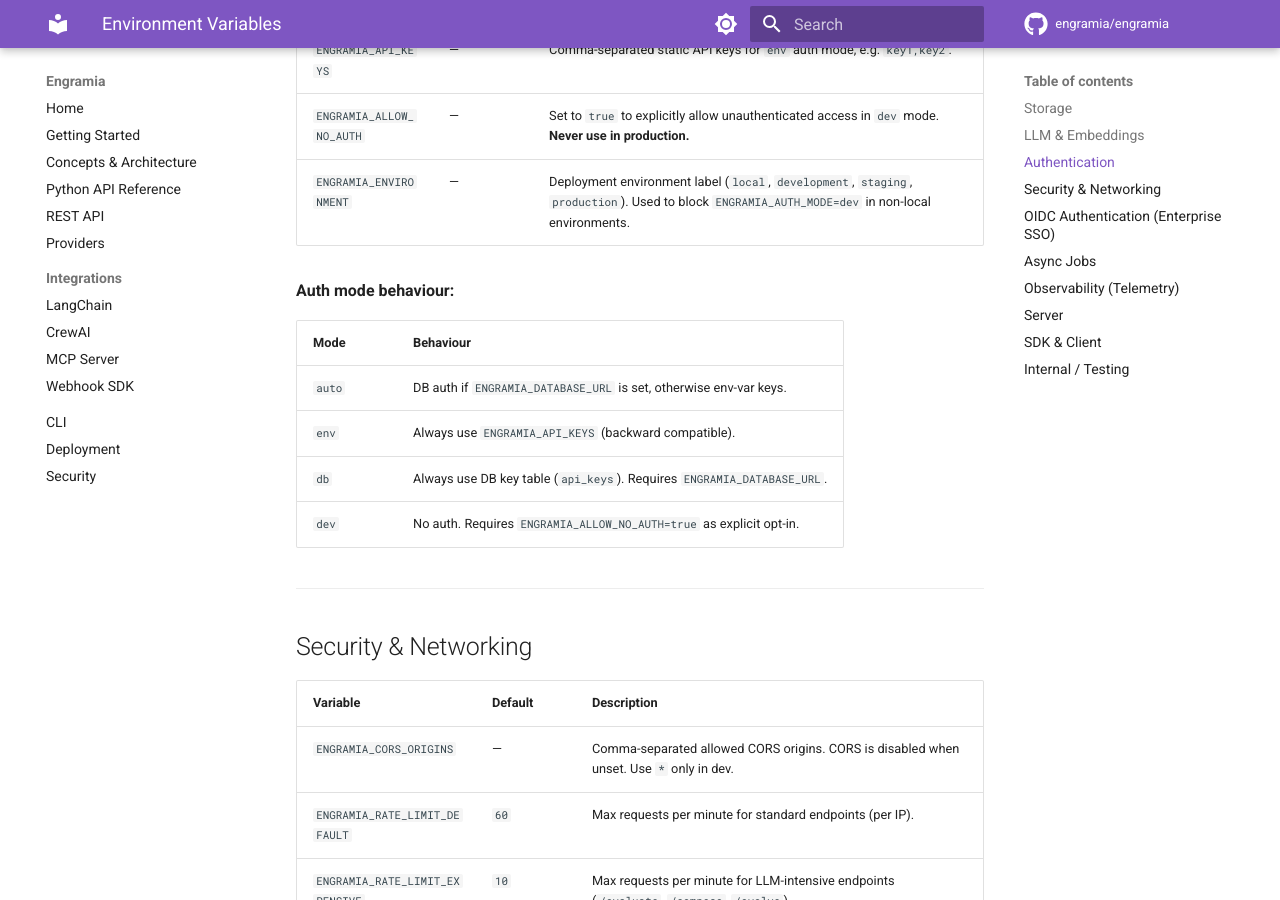
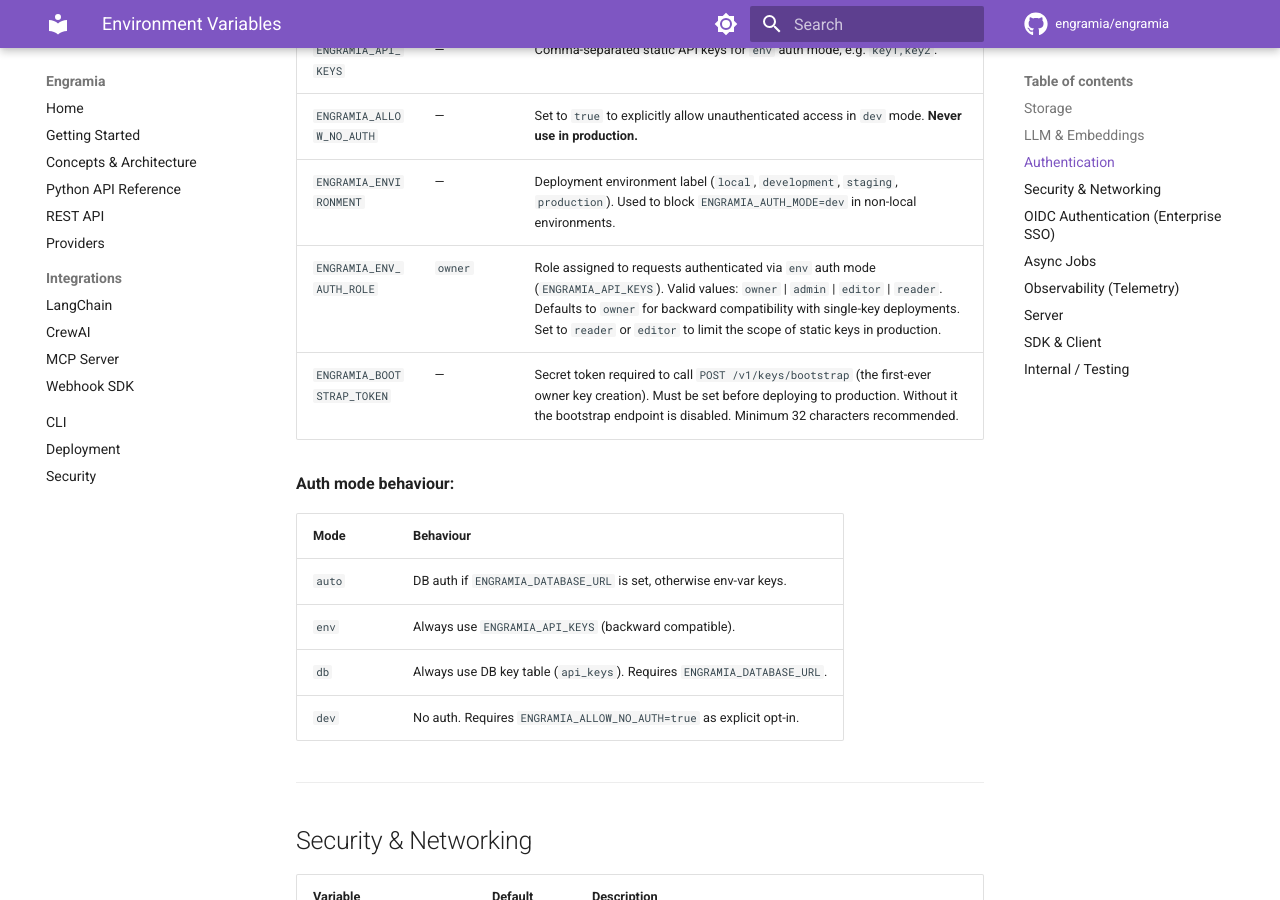
Before and after one commit to engramia/engramia, an MkDocs documentation site: the page built from docs/environment-variables.md, in a window 1280 px wide and 900 px high, scrolled down 1490 px. Built offline with MkDocs 1.6.1 and Material for MkDocs 9.7.7, drawn with Linux system fonts in a browser that asks for light colours; comment, search, counter and statistics services are not loaded; some of the changed text lies outside the part shown.

Commit message:
docs: document 3 missing env vars in environment-variables.md (#13)
Added documentation for:
- ENGRAMIA_ENV_AUTH_ROLE: role for static env-var auth keys (default owner)
- ENGRAMIA_BOOTSTRAP_TOKEN: required secret for POST /v1/keys/bootstrap
- ENGRAMIA_METRICS_TOKEN: Bearer guard for the /metrics endpoint

Co-Authored-By: Claude Sonnet 4.6 <noreply@anthropic.com>

```diff
--- a/docs/environment-variables.md
+++ b/docs/environment-variables.md
@@ -37,6 +37,8 @@ Complete reference for all Engramia environment variables, grouped by category.
 | `ENGRAMIA_API_KEYS` | — | Comma-separated static API keys for `env` auth mode, e.g. `key1,key2`. |
 | `ENGRAMIA_ALLOW_NO_AUTH` | — | Set to `true` to explicitly allow unauthenticated access in `dev` mode. **Never use in production.** |
 | `ENGRAMIA_ENVIRONMENT` | — | Deployment environment label (`local`, `development`, `staging`, `production`). Used to block `ENGRAMIA_AUTH_MODE=dev` in non-local environments. |
+| `ENGRAMIA_ENV_AUTH_ROLE` | `owner` | Role assigned to requests authenticated via `env` auth mode (`ENGRAMIA_API_KEYS`). Valid values: `owner` \| `admin` \| `editor` \| `reader`. Defaults to `owner` for backward compatibility with single-key deployments. Set to `reader` or `editor` to limit the scope of static keys in production. |
+| `ENGRAMIA_BOOTSTRAP_TOKEN` | — | Secret token required to call `POST /v1/keys/bootstrap` (the first-ever owner key creation). Must be set before deploying to production. Without it the bootstrap endpoint is disabled. Minimum 32 characters recommended. |
 
 **Auth mode behaviour:**
 
@@ -95,6 +97,7 @@ Activated when `ENGRAMIA_AUTH_MODE=oidc`. Requires `pip install "engramia[oidc]"
 | `ENGRAMIA_JSON_LOGS` | `false` | Set to `true` for structured JSON log output (recommended in production). |
 | `ENGRAMIA_TELEMETRY` | `false` | Set to `true` to enable OpenTelemetry tracing. |
 | `ENGRAMIA_METRICS` | `false` | Set to `true` to mount the Prometheus `/metrics` endpoint. |
+| `ENGRAMIA_METRICS_TOKEN` | — | Bearer token required to access `/metrics`. When set, requests without a matching `Authorization: Bearer <token>` header receive `401`. Required when `ENGRAMIA_METRICS=true` in production — without it the metrics endpoint is publicly accessible. |
 | `ENGRAMIA_OTEL_SERVICE_NAME` | `engramia-api` | OTEL service name. |
 | `ENGRAMIA_OTEL_ENDPOINT` | `http://localhost:4317` | OTEL collector gRPC endpoint. |
 
```
